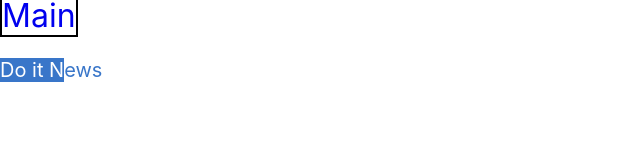
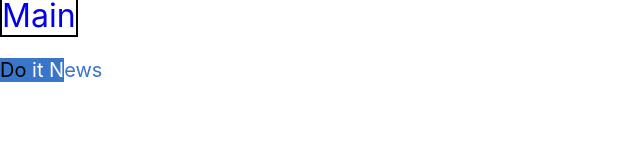
Before and after one commit to DINTeam/do-it-news-web-front, a Next.js app: page / in a window 1280 px wide. Shown: the top 160 px of the page, without its empty margins (0-640 px from the left). Built offline with nearby package versions, Linux system fonts and the light colour scheme.

Commit message:
logo component 주석제거

```diff
--- a/components/logo/index.js
+++ b/components/logo/index.js
@@ -10,13 +10,6 @@ const getSizeStyle = size => {
   return false;
 };
 
-// const getColorStyle = color => {
-//   if (color === 'primary') return styles.primaryColor;
-//   if (color === 'secondary') return styles.secondaryColor;
-//
-//   return false;
-// };
-
 const Logo = props => {
   const { size } = props;
 
@@ -24,7 +17,7 @@ const Logo = props => {
 
   return (
     <div>
-      <h className={`${sizeStyle} ${styles.primaryColor}`}>Do</h>
+      <h className={`${sizeStyle}  ${styles.primaryColorFontBlack}`}>Do</h>
       <h className={`${sizeStyle} ${styles.primaryColor}`}> it N</h>
       <h className={`${sizeStyle} ${styles.secondaryColor}`}>ews</h>
     </div>
@@ -33,12 +26,10 @@ const Logo = props => {
 
 Logo.propTypes = {
   size: PropTypes.oneOf(['small', 'medium', 'large']),
-  // color: PropTypes.oneOf(['primary', 'secondary']),
 };
 
 Logo.defaultProps = {
   size: 'medium',
-  // color: 'primary',
 };
 
 export default Logo;
--- a/components/logo/logo.module.css
+++ b/components/logo/logo.module.css
@@ -16,6 +16,12 @@
     border-color: #3976c9;
 }
 
+.primaryColorFontBlack{
+    background-color: #3976c9;
+    color: black;
+    border-color: #3976c9;
+}
+
 .secondaryColor {
     background-color: white;
     color: #3976c9;
```
